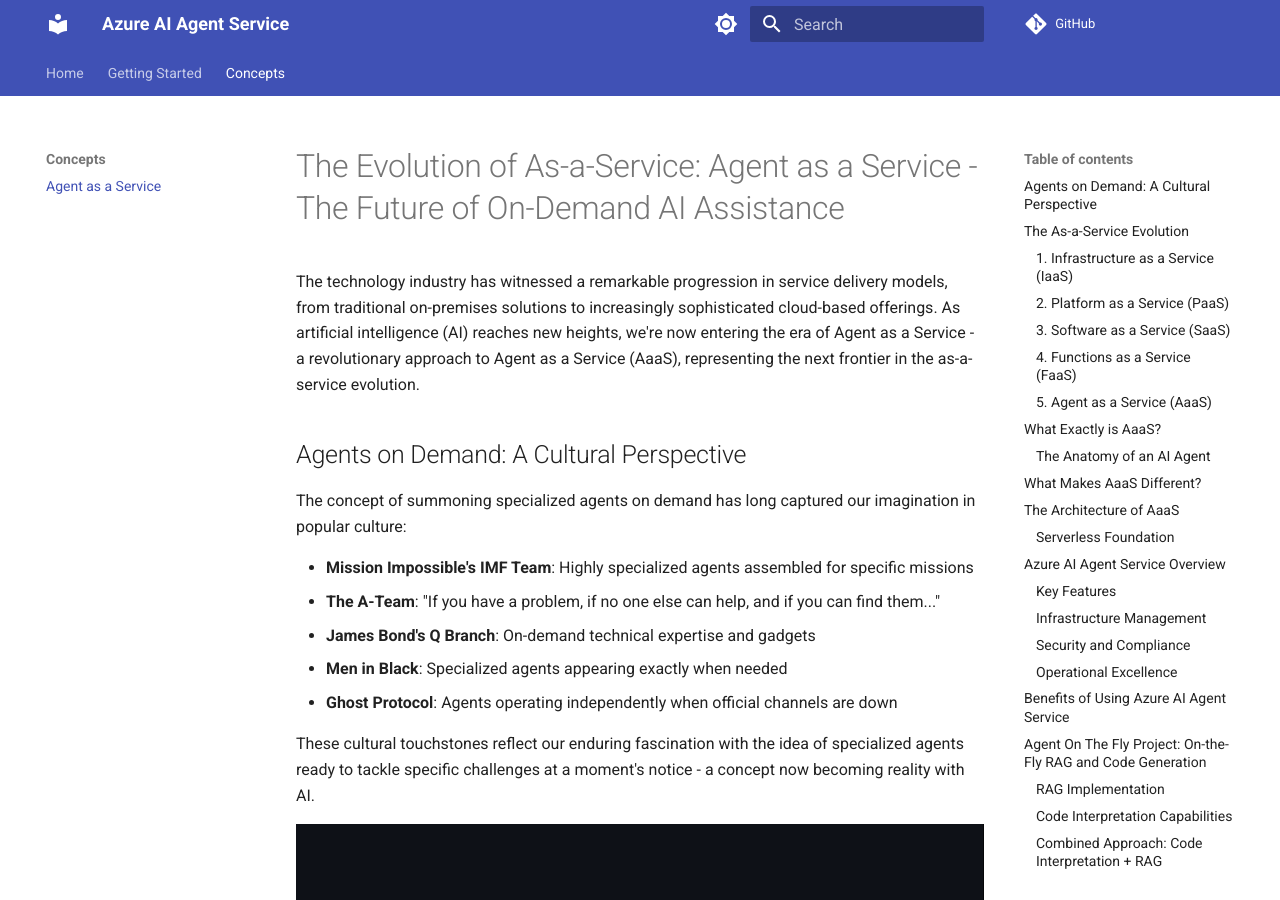
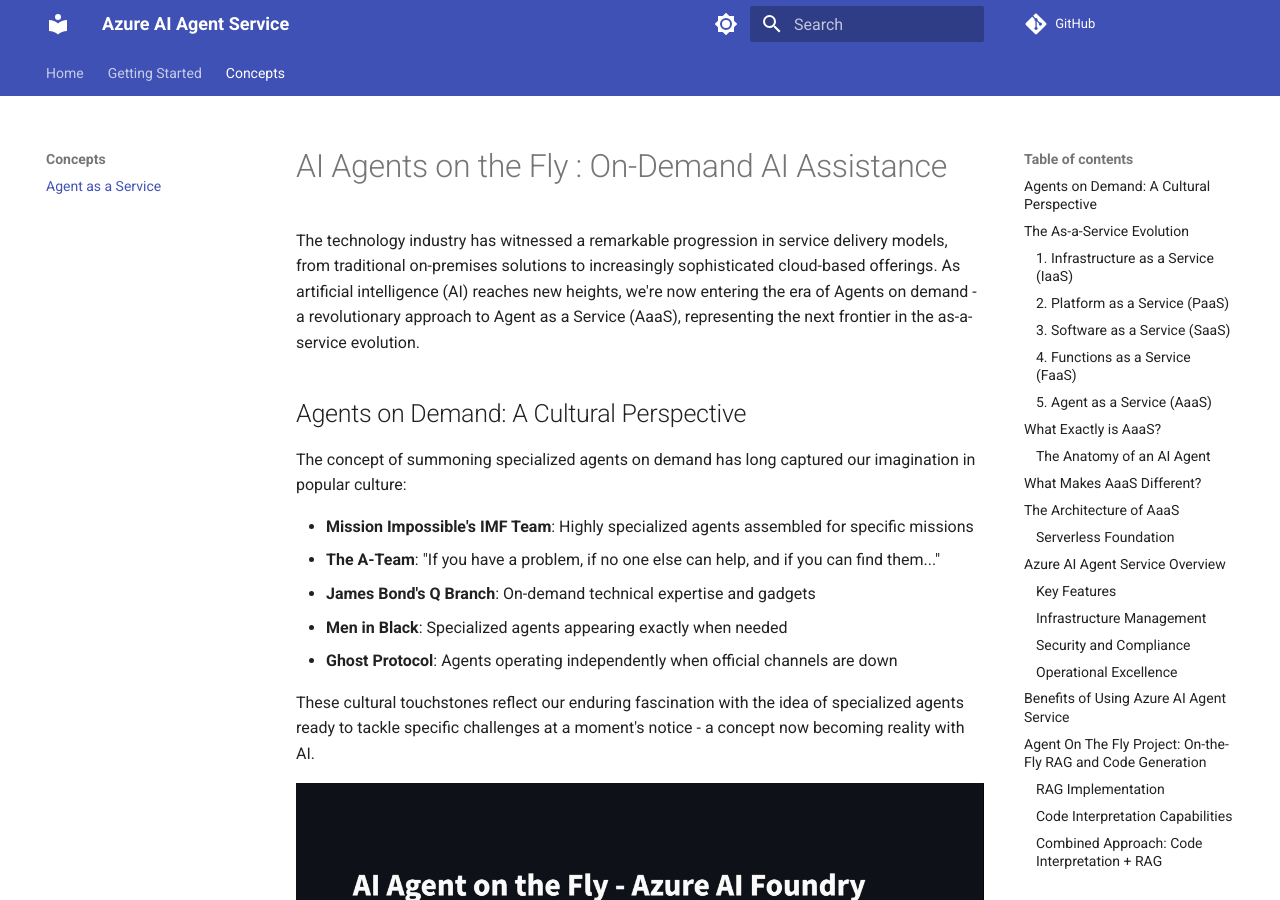
Before and after one commit to rondagdag/azure-ai-agents-web-client, an MkDocs documentation site: the page built from docs/concepts/agent-as-a-service.md, in a window 1280 px wide and 900 px high. Built offline with MkDocs 1.6.1 and Material for MkDocs 9.7.7, drawn with Linux system fonts in a browser that asks for light colours.

```diff
--- a/docs/concepts/agent-as-a-service.md
+++ b/docs/concepts/agent-as-a-service.md
@@ -1,6 +1,6 @@
-# The Evolution of As-a-Service: Agent as a Service - The Future of On-Demand AI Assistance
+# AI Agents on the Fly : On-Demand AI Assistance
 
-The technology industry has witnessed a remarkable progression in service delivery models, from traditional on-premises solutions to increasingly sophisticated cloud-based offerings. As artificial intelligence (AI) reaches new heights, we're now entering the era of Agent as a Service - a revolutionary approach to Agent as a Service (AaaS), representing the next frontier in the as-a-service evolution.
+The technology industry has witnessed a remarkable progression in service delivery models, from traditional on-premises solutions to increasingly sophisticated cloud-based offerings. As artificial intelligence (AI) reaches new heights, we're now entering the era of Agents on demand - a revolutionary approach to Agent as a Service (AaaS), representing the next frontier in the as-a-service evolution.
 
 ## Agents on Demand: A Cultural Perspective
 
```
Also changed, not shown: AgentOnTheFly.py (+14 -4 lines), .session_state.json, interpreter_image_file.png.
